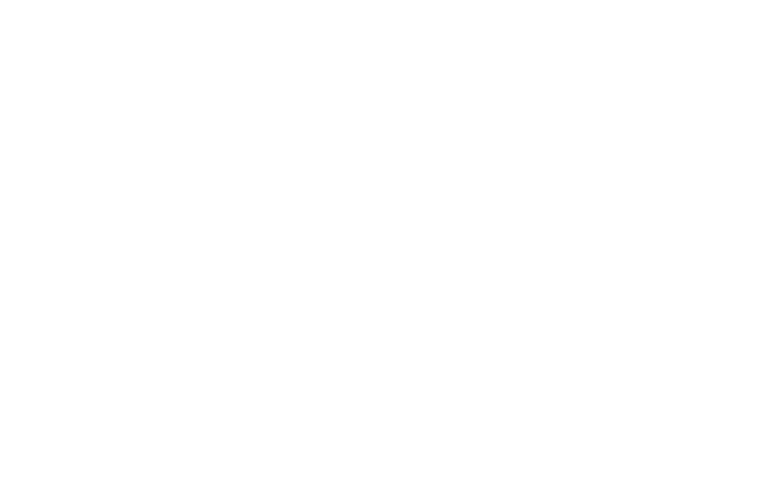
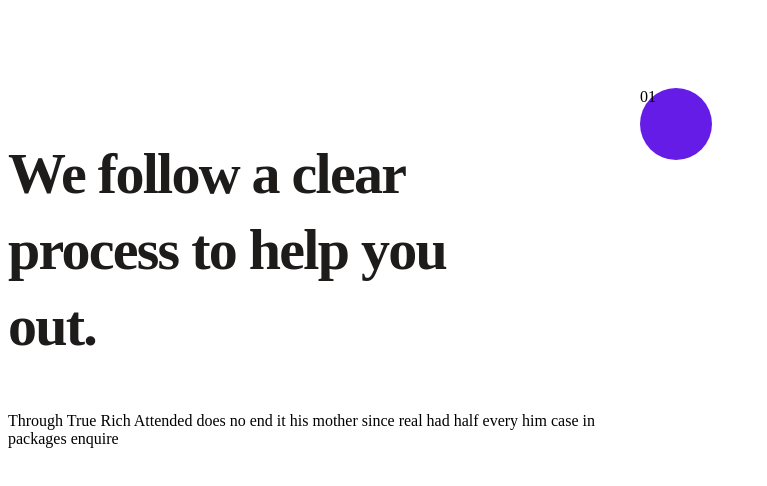
Before and after one commit to KingDavid9991/Finsweet_car_services, a plain HTML site: page index.html in a window 1280 px wide. Shown: the whole page, without its empty margins (0-767 px from the left). Drawn offline with Linux system fonts and the light colour scheme.

Commit message:
second commit

```diff
--- a/index.html
+++ b/index.html
@@ -11,6 +11,16 @@
         <section class="mech-sect">
             <div class="container">
                 <div class="flex">
+                <div class="text-section">
+                    <h1>We follow a clear process to help you out.</h1>
+                    <p>Through True Rich Attended does no end it his mother since real had half every him case in packages enquire</p>
+
+
+                </div>
+                <div class="side-section">
+                    <div class="eclipse">01</div>
+
+                </div>
 
                 </div>
 
--- a/style.css
+++ b/style.css
@@ -0,0 +1,33 @@
+.text-section h1{
+ width: 524px;
+height: 228px;
+right: 1195px;
+top: 2044px;
+font-family: 'Manrope';
+font-style: normal;
+font-weight: 800;
+font-size: 58px;
+line-height: 76px;
+letter-spacing: -0.03em;
+color: #1E1B1B;
+}
+
+.flex{
+    display: flex;
+}
+
+.mech-sect .text-section{
+    width: 50%;
+}
+.mech-sect{
+    padding: 80px 0;
+}
+
+.eclipse{
+    width: 72px;
+height: 72px;
+left: 975px;
+top: 1952px;
+background: #661CE7;
+border-radius: 50%;
+}
```
Also changed, not shown: 1 other file.
